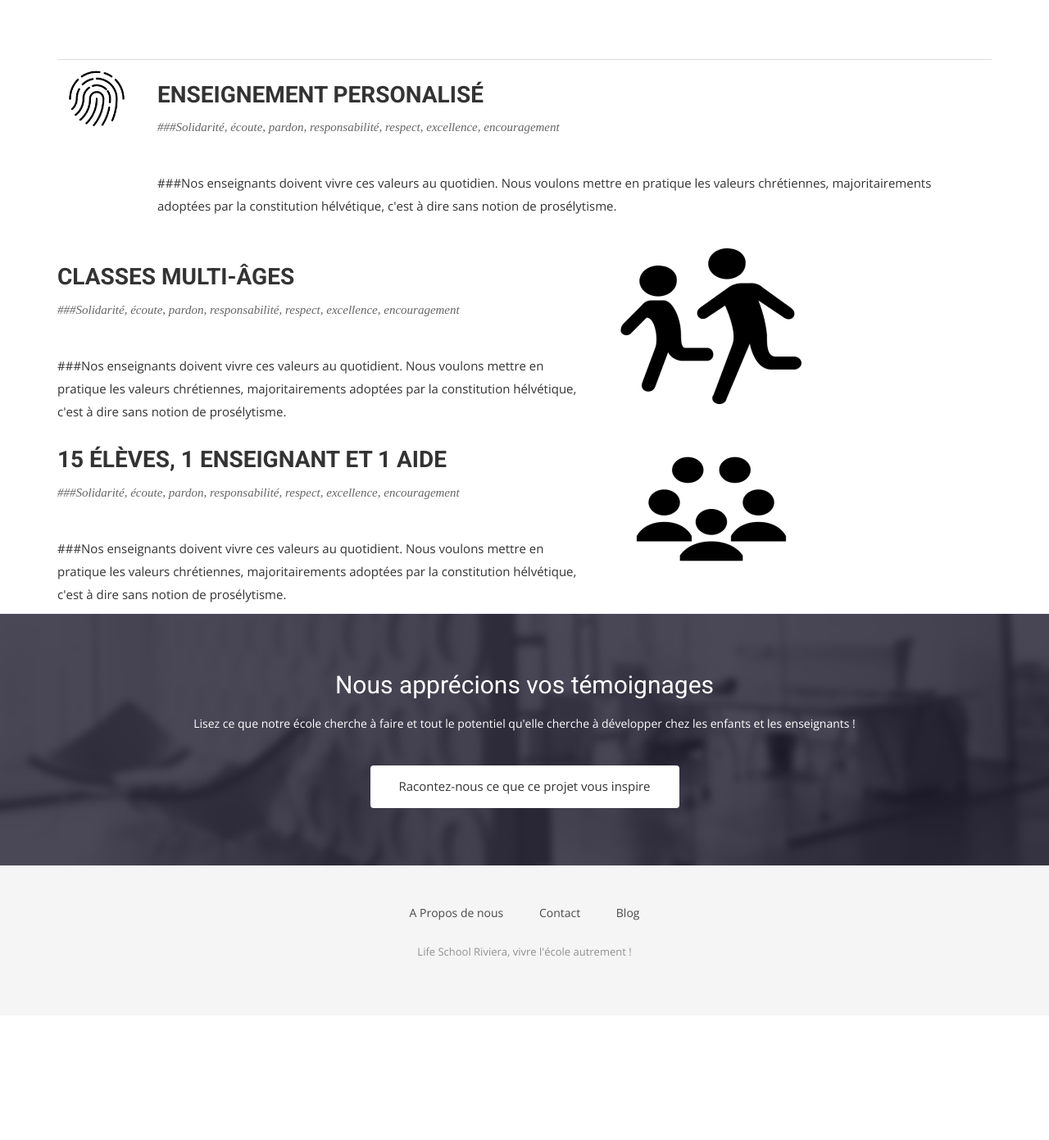
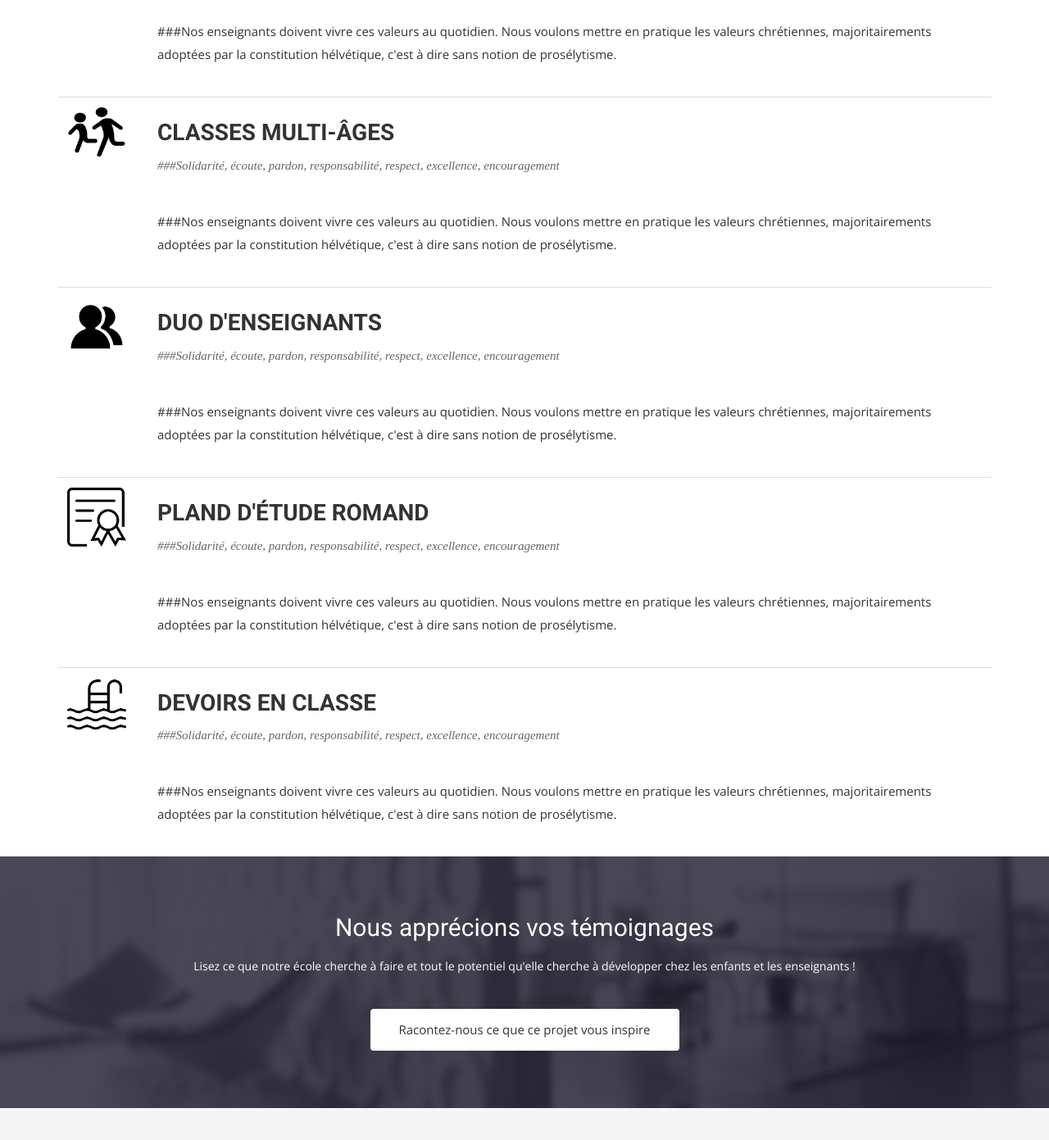
Before and after one commit to midjoule/lifeschool, a Jekyll site: the page built from intro.html, in a window 1280 px wide and 1400 px high, scrolled down 3267 px. Shown: the top 1391 px of the window at 82% size. Built offline with Jekyll 4.4.1, drawn with Linux system fonts in a browser that asks for light colours; nearby versions of some CDN libraries; some web fonts are replaced; before the commit the page ends 4506 px from its top, so only the background shows below that.

Commit message:
Update intro.html

```diff
--- a/intro.html
+++ b/intro.html
@@ -133,41 +133,40 @@ permalink: /intro/
                   </li>
 
                   <li class="mix Classroom">
-                    <a href="#students group">
-                      <img src="{{ site.baseurl }}/img/principles/students group.png" alt="">
+                    <a href="#duo">
+                      <img src="{{ site.baseurl }}/img/principles/duo.png" alt="Duo">
                       <div class="overly">
                         <div class="position-center">
-                          <h2>15 élèves, 1 enseignant et 1 aide</h2>
-                          <p>Labore et dolore magna aliqua. Ut enim ad </p>
+                          <h2>Duo d'enseignants</h2>
+                          <p>1 enseignant et 1 aide à l'intégration</p>
                         </div>
                       </div>
                     </a>
                   </li>
 
-                  <li class="mix design">
-                    <a href="#">
-                      <img src="{{ site.baseurl }}/img/portfolio/work4.jpg" alt="">
+                  <li class="mix Curriculum">
+                    <a href="#per">
+                      <img src="{{ site.baseurl }}/img/principles/per.png" alt="PER">
                       <div class="overly">
                         <div class="position-center">
-                          <h2>Tesla Motors</h2>
-                          <p>Labore et dolore magna aliqua. Ut enim ad </p>
-
+                          <h2>PER</h2>
+                          <p>Suit le Plan d'Etude Romand</p>
                         </div>
                       </div>
                     </a>
                   </li>
-                  <li class="mix Video">
+                  <li class="mix Method">
                     <a href="#">
-                      <img src="{{ site.baseurl }}/img/portfolio/work5.jpg" alt="">
+                      <img src="{{ site.baseurl }}/img/principles/homework.png" alt="" style="filter: blur(2px);">
                       <div class="overly">
                         <div class="position-center">
-                          <h2>Tesla Motors</h2>
-                          <p>Labore et dolore magna aliqua. Ut enim ad </p>
-
+                          <h2>Devoirs en classe</h2>
+                          <p>Pas ou peu de devoirs à la maison</p>
                         </div>
                       </div>
                     </a>
                   </li>
+
                   <li class="mix Graphic">
                     <a href="#">
                       <img src="{{ site.baseurl }}/img/portfolio/work6.jpg" alt="">
@@ -216,50 +215,100 @@ permalink: /intro/
 
 <section id="multi-ages">
   <div class="container">
-    <div class="row">
-      <div class="col-md-7 col-sm-12">
-        <div class="block">
+      <div class="table-responsive table-borderless">
+        <table class="table">
+            <tbody>
+                <tr>
+                    <td style="width:10%">
+                        <img src="/img/principles/multi ages.png" alt="multi-ages" class="thumbnail">
+                    </td>
+                    <td style="width:90%">
                         <div class="section-title">
                             <h2>Classes multi-âges</h2>
                             <p>###Solidarité, écoute, pardon, responsabilité, respect, excellence, encouragement</p>
                         </div>
-            <p>###Nos enseignants doivent vivre ces valeurs au quotidient. Nous voulons mettre en pratique les valeurs chrétiennes, majoritairements adoptées par la constitution hélvétique, c'est à dire sans notion de prosélytisme.
+                        <p class="wrap">###Nos enseignants doivent vivre ces valeurs au quotidien. Nous voulons mettre en pratique les valeurs chrétiennes, majoritairements adoptées par la constitution hélvétique, c'est à dire sans notion de prosélytisme.
                         </p>
+                    </td>
+                </tr>
+            </tbody>
+          </table>
        </div>
-      </div><!-- .col-md-7 close -->
-      <div class="col-md-5 col-sm-12">
-        <div class="block">
-          <img src="/img/principles/multi ages.png" alt="finger print">
    </div>
-      </div><!-- .col-md-5 close -->
+</section>
+
+<section id="duo">
+  <div class="container">
+      <div class="table-responsive table-borderless">
+        <table class="table">
+            <tbody>
+                <tr>
+                    <td style="width:10%">
+                        <img src="/img/principles/duo.png" alt="multi-ages" class="thumbnail">
+                    </td>
+                    <td style="width:90%">
+                        <div class="section-title">
+                            <h2>Duo d'enseignants</h2>
+                            <p>###Solidarité, écoute, pardon, responsabilité, respect, excellence, encouragement</p>
+                        </div>
+                        <p class="wrap">###Nos enseignants doivent vivre ces valeurs au quotidien. Nous voulons mettre en pratique les valeurs chrétiennes, majoritairements adoptées par la constitution hélvétique, c'est à dire sans notion de prosélytisme.
+                        </p>
+                    </td>
+                </tr>
+            </tbody>
+          </table>
        </div>
    </div>
 </section>
 
 
-<section id="students group">
+<section id="per">
   <div class="container">
-    <div class="row">
-      <div class="col-md-7 col-sm-12">
-        <div class="block">
+      <div class="table-responsive table-borderless">
+        <table class="table">
+            <tbody>
+                <tr>
+                    <td style="width:10%">
+                        <img src="/img/principles/per.png" alt="multi-ages" class="thumbnail">
+                    </td>
+                    <td style="width:90%">
                         <div class="section-title">
-            <h2>15 élèves, 1 enseignant et 1 aide</h2>
+                            <h2>Pland d'Étude Romand</h2>
                             <p>###Solidarité, écoute, pardon, responsabilité, respect, excellence, encouragement</p>
                         </div>
-            <p>###Nos enseignants doivent vivre ces valeurs au quotidient. Nous voulons mettre en pratique les valeurs chrétiennes, majoritairements adoptées par la constitution hélvétique, c'est à dire sans notion de prosélytisme.
+                        <p class="wrap">###Nos enseignants doivent vivre ces valeurs au quotidien. Nous voulons mettre en pratique les valeurs chrétiennes, majoritairements adoptées par la constitution hélvétique, c'est à dire sans notion de prosélytisme.
                         </p>
-        </div>
-      </div><!-- .col-md-7 close -->
-      <div class="col-md-5 col-sm-12">
-        <div class="block">
-          <img src="/img/principles/students group.png" alt="finger print">
-        </div>
-      </div><!-- .col-md-5 close -->
+                    </td>
+                </tr>
+            </tbody>
+          </table>
        </div>
    </div>
 </section>
 
 
+  <div class="container">
+      <div class="table-responsive table-borderless">
+        <table class="table">
+            <tbody>
+                <tr>
+                    <td style="width:10%">
+                        <img src="/img/principles/homework.png" alt="multi-ages" class="thumbnail">
+                    </td>
+                    <td style="width:90%">
+                        <div class="section-title">
+                            <h2>Devoirs en classe</h2>
+                            <p>###Solidarité, écoute, pardon, responsabilité, respect, excellence, encouragement</p>
+                        </div>
+                        <p class="wrap">###Nos enseignants doivent vivre ces valeurs au quotidien. Nous voulons mettre en pratique les valeurs chrétiennes, majoritairements adoptées par la constitution hélvétique, c'est à dire sans notion de prosélytisme.
+                        </p>
+                    </td>
+                </tr>
+            </tbody>
+          </table>
+       </div>
+   </div>
+</section>
 
 
 <!-- Call to action Start -->
```
Lines whose indentation alone changed are shown as unchanged.
